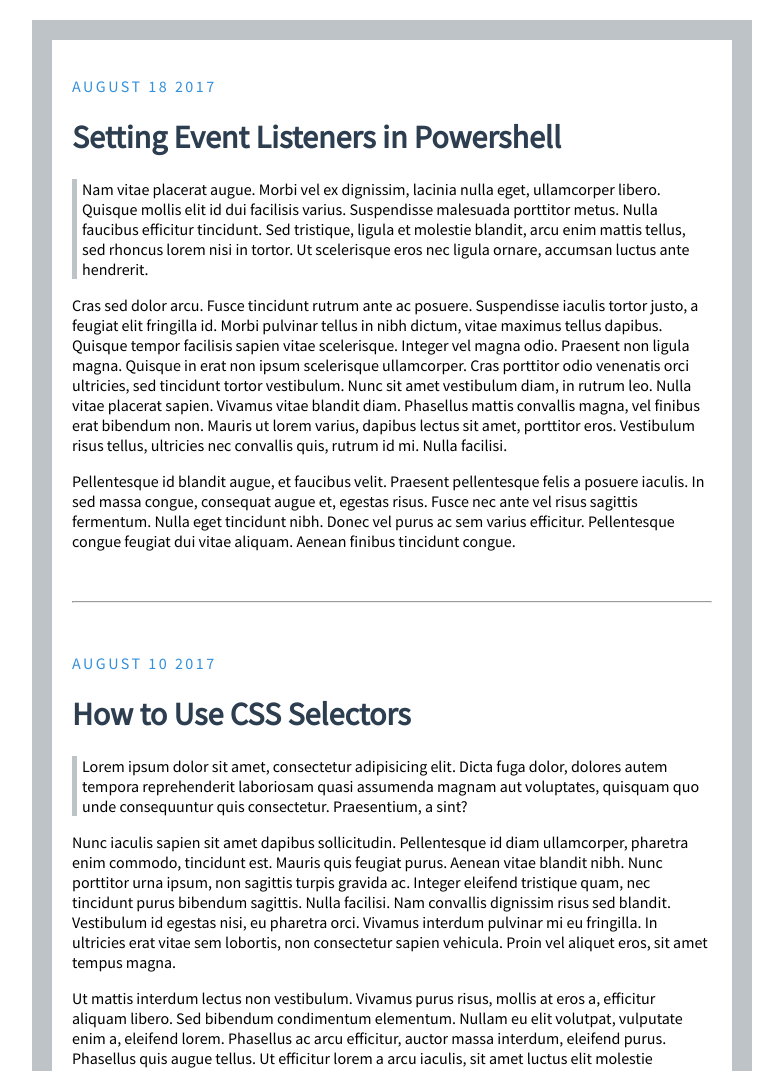
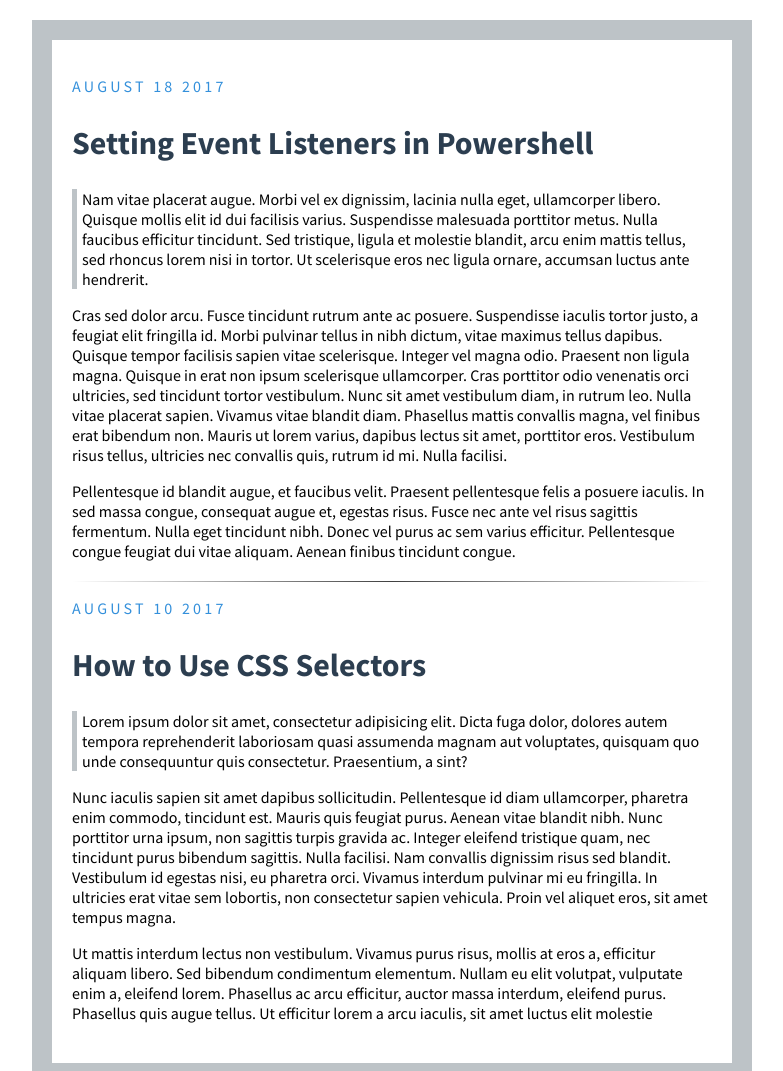
Before and after one commit to KaitlynDodds/MockBlog, a plain HTML site: page index.html in a window 1280 px wide. Shown: the top 1071 px of the page, without its empty margins (248-1031 px from the left). Drawn offline with Linux system fonts and the light colour scheme.

Commit message:
Final touching up

```diff
--- a/index.html
+++ b/index.html
@@ -3,14 +3,14 @@
     <head>
         <title>My Blog</title>
         <link rel="stylesheet" type="text/css" href=".\main.css">
-        <link href="https://fonts.googleapis.com/css?family=Source+Sans+Pro:300,400" rel="stylesheet">
+        <link href="https://fonts.googleapis.com/css?family=Source+Sans+Pro:300,400,700" rel="stylesheet">
     </head>
     <body>
 
         <!-- Post 2 -->
         <div>
             <p>August 18 2017</p>
-            <h1 class="title" >Setting Event Listeners in Powershell</h1>
+            <h2>Setting Event Listeners in Powershell</h2>
             <!-- block quote -->
             <p class="block_quote">Nam vitae placerat augue. Morbi vel ex dignissim, lacinia nulla eget, ullamcorper libero. Quisque mollis elit id dui facilisis varius. Suspendisse malesuada porttitor metus. Nulla faucibus efficitur tincidunt. Sed tristique, ligula et molestie blandit, arcu enim mattis tellus, sed rhoncus lorem nisi in tortor. Ut scelerisque eros nec ligula ornare, accumsan luctus ante hendrerit.</p>
             <p>Cras sed dolor arcu. Fusce tincidunt rutrum ante ac posuere. Suspendisse iaculis tortor justo, a feugiat elit fringilla id. Morbi pulvinar tellus in nibh dictum, vitae maximus tellus dapibus. Quisque tempor facilisis sapien vitae scelerisque. Integer vel magna odio. Praesent non ligula magna. Quisque in erat non ipsum scelerisque ullamcorper. Cras porttitor odio venenatis orci ultricies, sed tincidunt tortor vestibulum. Nunc sit amet vestibulum diam, in rutrum leo. Nulla vitae placerat sapien. Vivamus vitae blandit diam. Phasellus mattis convallis magna, vel finibus erat bibendum non. Mauris ut lorem varius, dapibus lectus sit amet, porttitor eros. Vestibulum risus tellus, ultricies nec convallis quis, rutrum id mi. Nulla facilisi.</p>
@@ -22,7 +22,7 @@
         <!-- Post 1 -->
         <div>
             <p>August 10 2017</p>
-            <h1 class="title" >How to Use CSS Selectors</h1>
+            <h2>How to Use CSS Selectors</h2>
             <!-- block quote -->
             <p class="block_quote">Lorem ipsum dolor sit amet, consectetur adipisicing elit. Dicta fuga dolor, dolores autem tempora reprehenderit laboriosam quasi assumenda magnam aut voluptates, quisquam quo unde consequuntur quis consectetur. Praesentium, a sint?</p>
 
--- a/main.css
+++ b/main.css
@@ -17,29 +17,30 @@ body {
     margin: 20px auto;
     padding: 20px;
     border: 20px solid #bdc3c7;
+    font-family: 'Source Sans Pro', sans-serif;
+
 }
 
-h1 {
-    font-family: 'Source Sans Pro', sans-serif;
+div {
+    margin-bottom: 20px;
 }
 
-p {
-    font-family: 'Source Sans Pro', sans-serif;
+h2 {
+    font-weight: 700;
+    color: #2c3e50;
+    font-size: 2.0rem;
 }
 
 div p:first-of-type {
     color: #3490db;
     text-transform: uppercase;
-    letter-spacing: 2.5px;
+    letter-spacing: 0.2rem;
 }
 
 hr {
-    color: #bdc3c7;
-    margin: 50px 0;
-}
-
-.title {
-    color: #2c3e50;
+    border: 0;
+    height: 1px;
+    background-image: linear-gradient(to right, rgba(0, 0, 0, 0), rgba(0, 0, 0, 0.75), rgba(0, 0, 0, 0));
 }
 
 .block_quote {
```
